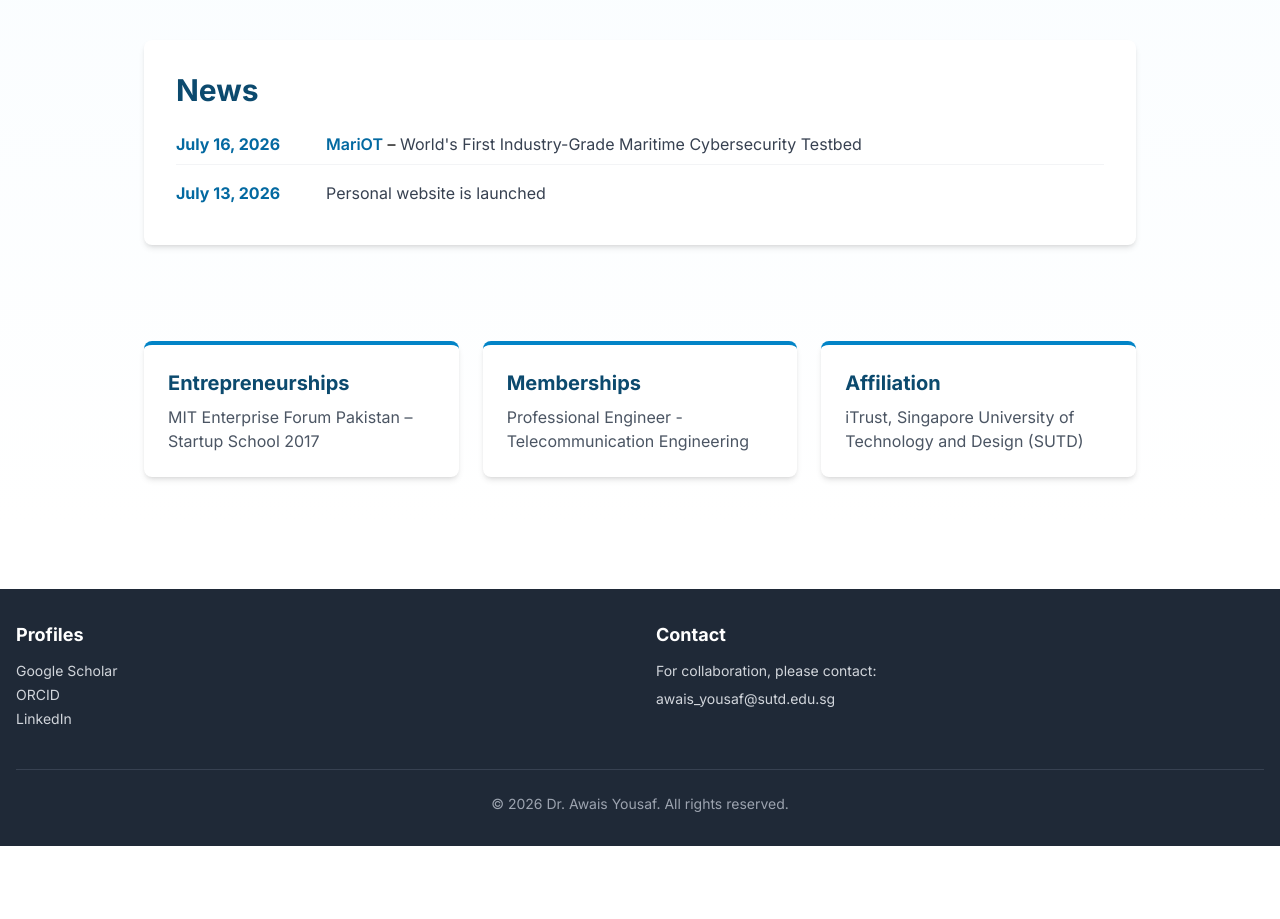
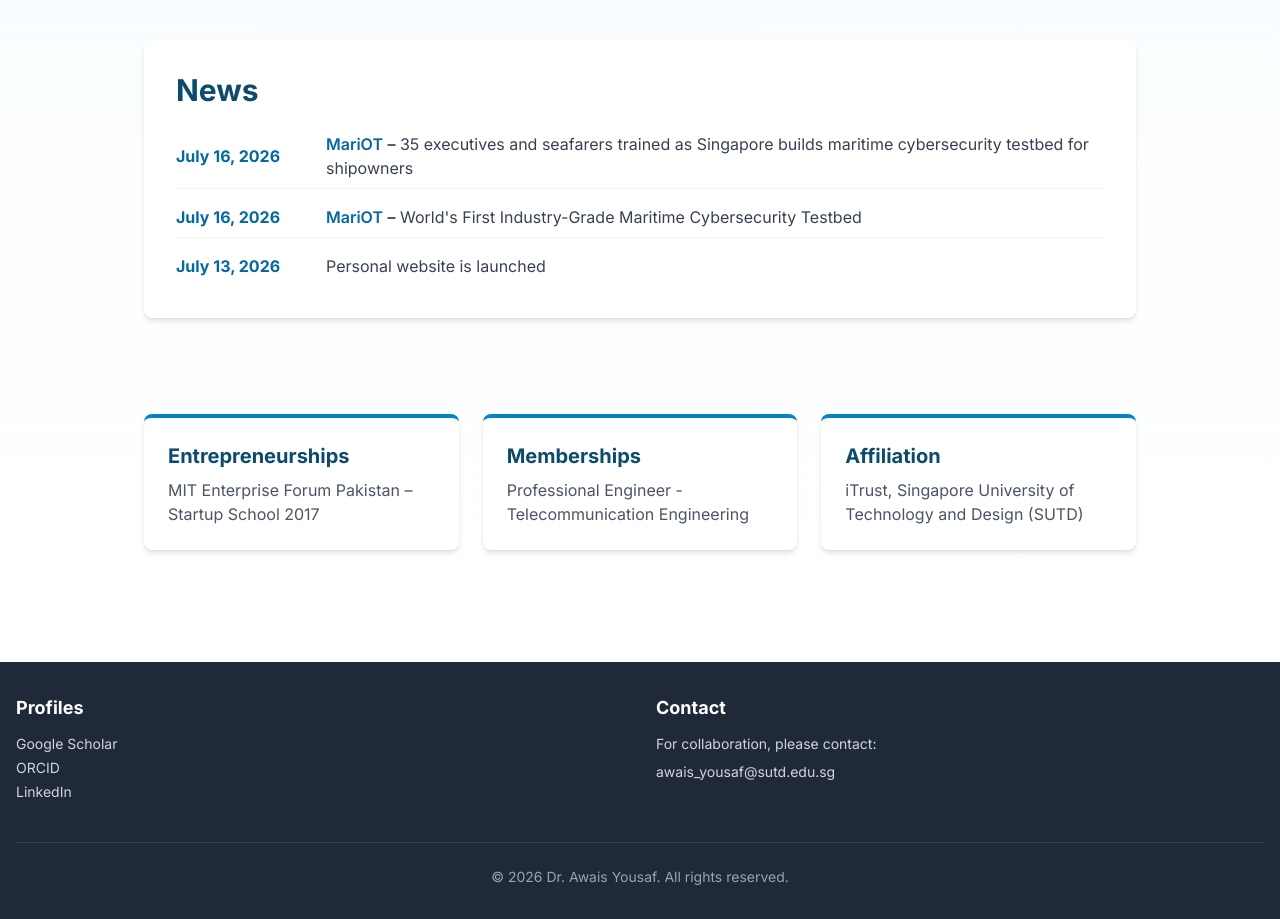
Before and after one commit to drawaisyousaf/drawaisyousaf.github.io, a Next.js app: page / in a window 1280 px wide. Shown: the part 1300-2219 px from the top of the page. Before the commit the page ends 2146 px from the top, so only its background shows below. Built offline with nearby package versions, Linux system fonts and the light colour scheme.

Commit message:
Update page.tsx | News update

```diff
--- a/src/app/page.tsx
+++ b/src/app/page.tsx
@@ -111,6 +111,24 @@ export default function Home() {
               <span className="font-bold text-primary-700 min-w-[150px]">July 16, 2026</span>
               <span>
                 <a
+                  href="https://thedigitalship.com/news/maritime-satellite-communications/35-executives-and-seafarers-trained-as-singapore-builds-maritime-cybersecurity-testbed-for-shipowners/"
+                  target="_blank"
+                  rel="noopener noreferrer"
+                  className="font-semibold text-primary-700 hover:underline"
+                >
+                  MariOT
+                </a>
+                {" – "}
+                <span className="text-gray-700">
+                  35 executives and seafarers trained as Singapore builds maritime cybersecurity testbed for shipowners
+                </span>
+              </span>
+            </li>
+
+            <li className="flex flex-col sm:flex-row sm:items-center border-b border-gray-100 pb-2 last:border-0">
+              <span className="font-bold text-primary-700 min-w-[150px]">July 16, 2026</span>
+              <span>
+                <a
                   href="https://www.linkedin.com/pulse/charting-safer-seas-how-singapore-building-worlds-first-industry-grade-51dnc"
                   target="_blank"
                   rel="noopener noreferrer"
```
